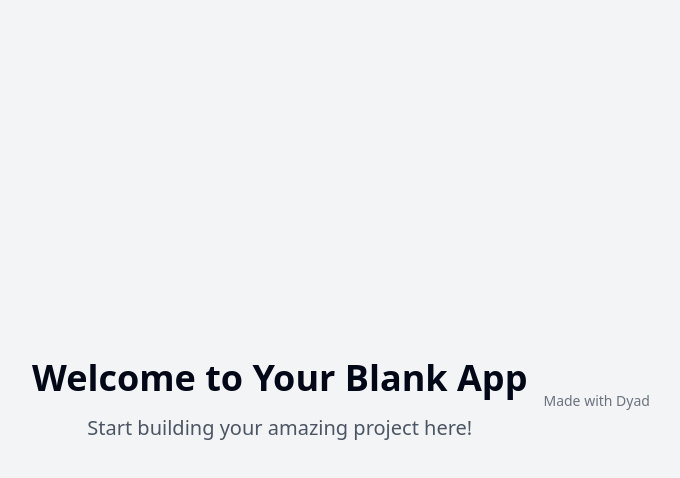
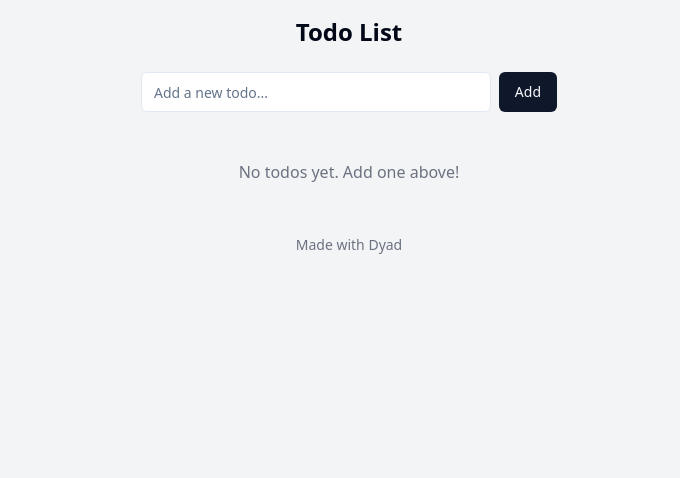
Before and after one commit to dainikkahaniyan-gif/crystal-ocelot-roll, a React (Vite) app: page / in a window 1280 px wide. Shown: the top 478 px of the page, without its empty margins (291-971 px from the left). Built offline with nearby package versions, Linux system fonts and the light colour scheme.

Commit message:
[dyad] Created a TODO list application - wrote 6 file(s), added uuid, @types/uuid package(s)

```diff
--- a/package.json
+++ b/package.json
@@ -40,6 +40,7 @@
     "@radix-ui/react-toggle-group": "^1.1.0",
     "@radix-ui/react-tooltip": "^1.1.4",
     "@tanstack/react-query": "^5.56.2",
+    "@types/uuid": "^10.0.0",
     "class-variance-authority": "^0.7.1",
     "clsx": "^2.1.1",
     "cmdk": "^1.0.0",
@@ -58,6 +59,7 @@
     "sonner": "^1.5.0",
     "tailwind-merge": "^2.5.2",
     "tailwindcss-animate": "^1.0.7",
+    "uuid": "^11.1.0",
     "vaul": "^0.9.3",
     "zod": "^3.23.8"
   },
--- /dev/null
+++ b/src/components/TodoForm.tsx
@@ -0,0 +1,37 @@
+"use client";
+
+import { useState } from "react";
+import { Button } from "@/components/ui/button";
+import { Input } from "@/components/ui/input";
+import { showError } from "@/utils/toast";
+
+interface TodoFormProps {
+  onAdd: (text: string) => void;
+}
+
+export const TodoForm = ({ onAdd }: TodoFormProps) => {
+  const [text, setText] = useState("");
+
+  const handleSubmit = (e: React.FormEvent) => {
+    e.preventDefault();
+    if (!text.trim()) {
+      showError("Todo cannot be empty");
+      return;
+    }
+    onAdd(text);
+    setText("");
+  };
+
+  return (
+    <form onSubmit={handleSubmit} className="flex gap-2 mb-4">
+      <Input
+        type="text"
+        value={text}
+        onChange={(e) => setText(e.target.value)}
+        placeholder="Add a new todo..."
+        className="flex-1"
+      />
+      <Button type="submit">Add</Button>
+    </form>
+  );
+};
--- /dev/null
+++ b/src/components/TodoItem.tsx
@@ -0,0 +1,36 @@
+"use client";
+
+import { Checkbox } from "@/components/ui/checkbox";
+import { Button } from "@/components/ui/button";
+import { Trash2 } from "lucide-react";
+
+interface TodoItemProps {
+  id: string;
+  text: string;
+  completed: boolean;
+  onToggle: (id: string) => void;
+  onDelete: (id: string) => void;
+}
+
+export const TodoItem = ({ id, text, completed, onToggle, onDelete }: TodoItemProps) => {
+  return (
+    <div className="flex items-center justify-between p-4 border rounded-lg mb-2">
+      <div className="flex items-center space-x-2">
+        <Checkbox
+          checked={completed}
+          onCheckedChange={() => onToggle(id)}
+        />
+        <span className={completed ? "line-through text-gray-500" : ""}>
+          {text}
+        </span>
+      </div>
+      <Button
+        variant="ghost"
+        size="sm"
+        onClick={() => onDelete(id)}
+      >
+        <Trash2 className="h-4 w-4" />
+      </Button>
+    </div>
+  );
+};
--- /dev/null
+++ b/src/components/TodoList.tsx
@@ -0,0 +1,40 @@
+"use client";
+
+import { TodoItem } from "./TodoItem";
+
+interface Todo {
+  id: string;
+  text: string;
+  completed: boolean;
+}
+
+interface TodoListProps {
+  todos: Todo[];
+  onToggle: (id: string) => void;
+  onDelete: (id: string) => void;
+}
+
+export const TodoList = ({ todos, onToggle, onDelete }: TodoListProps) => {
+  if (todos.length === 0) {
+    return (
+      <div className="text-center py-8 text-gray-500">
+        No todos yet. Add one above!
+      </div>
+    );
+  }
+
+  return (
+    <div className="mt-4">
+      {todos.map((todo) => (
+        <TodoItem
+          key={todo.id}
+          id={todo.id}
+          text={todo.text}
+          completed={todo.completed}
+          onToggle={onToggle}
+          onDelete={onDelete}
+        />
+      ))}
+    </div>
+  );
+};
--- a/src/pages/Index.tsx
+++ b/src/pages/Index.tsx
@@ -1,19 +1,50 @@
-// Update this page (the content is just a fallback if you fail to update the page)
+"use client";
 
+import { useState } from "react";
+import { v4 as uuidv4 } from "uuid";
+import { TodoForm } from "@/components/TodoForm";
+import { TodoList } from "@/components/TodoList";
 import { MadeWithDyad } from "@/components/made-with-dyad";
+import { showSuccess } from "@/utils/toast";
 
-const Index = () => {
+export default function Index() {
+  const [todos, setTodos] = useState<Array<{id: string; text: string; completed: boolean}>>([]);
+
+  const addTodo = (text: string) => {
+    const newTodo = {
+      id: uuidv4(),
+      text,
+      completed: false,
+    };
+    setTodos([...todos, newTodo]);
+    showSuccess("Todo added!");
+  };
+
+  const toggleTodo = (id: string) => {
+    setTodos(
+      todos.map((todo) =>
+        todo.id === id ? { ...todo, completed: !todo.completed } : todo
+      )
+    );
+  };
+
+  const deleteTodo = (id: string) => {
+    setTodos(todos.filter((todo) => todo.id !== id));
+    showSuccess("Todo deleted!");
+  };
+
   return (
-    <div className="min-h-screen flex items-center justify-center bg-gray-100">
-      <div className="text-center">
-        <h1 className="text-4xl font-bold mb-4">Welcome to Your Blank App</h1>
-        <p className="text-xl text-gray-600">
-          Start building your amazing project here!
-        </p>
+    <div className="min-h-screen bg-gray-100">
+      <div className="max-w-md mx-auto p-4">
+        <h1 className="text-2xl font-bold mb-6 text-center">Todo List</h1>
+        <TodoForm onAdd={addTodo} />
+        <TodoList
+          todos={todos}
+          onToggle={toggleTodo}
+          onDelete={deleteTodo}
+        />
+        <MadeWithDyad />
       </div>
-      <MadeWithDyad />
     </div>
   );
-};
-
-export default Index;
+}
```
Also changed, not shown: 1 other file (tests, documents, lock files or other folders).
